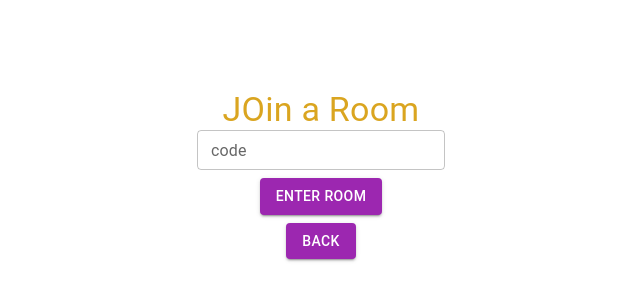
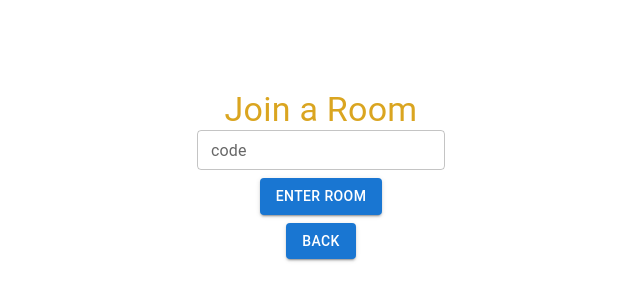
Before and after one commit to shepardb0y-src/Music-Controller, a React app in the folder frontend/: page /join in a window 1280 px wide. Shown: the part 184-484 px from the top of the page, without its empty margins (37-677 px from the left). Built offline with nearby package versions, Linux system fonts and the light colour scheme; the HTML template or start-up script is replaced by a standard one.

Commit message:
I changned the color of the buttons within the join room page

```diff
--- a/frontend/src/pages/JoinRoomPage.js
+++ b/frontend/src/pages/JoinRoomPage.js
@@ -69,11 +69,11 @@ const JoinRoomPage = () => {
       <Grid container spacing={1}>
         <Grid item xs={12} align="center">
           <Typography variant="h4" color="goldenrod">
-            JOin a Room
+            Join a Room
           </Typography>
           <TextfieldDiv>
             <TextField
-              color="secondary"
+              color="primary"
               error={error}
               label="code"
               placeholder="Enter Room COde"
@@ -87,7 +87,7 @@ const JoinRoomPage = () => {
         </Grid>
         <Grid item xs={12} align="center">
           <Button
-            color="secondary"
+            color="primary"
             variant="contained"
             onClick={handleRoomButtonedPressed}
           >
@@ -95,7 +95,7 @@ const JoinRoomPage = () => {
           </Button>
         </Grid>
         <Grid item xs={12} align="center">
-          <Button color="secondary" variant="contained" to="/" component={Link}>
+          <Button color="primary" variant="contained" to="/" component={Link}>
             Back
           </Button>
         </Grid>
```
Also changed, not shown: frontend/static/frontend/main.js.
